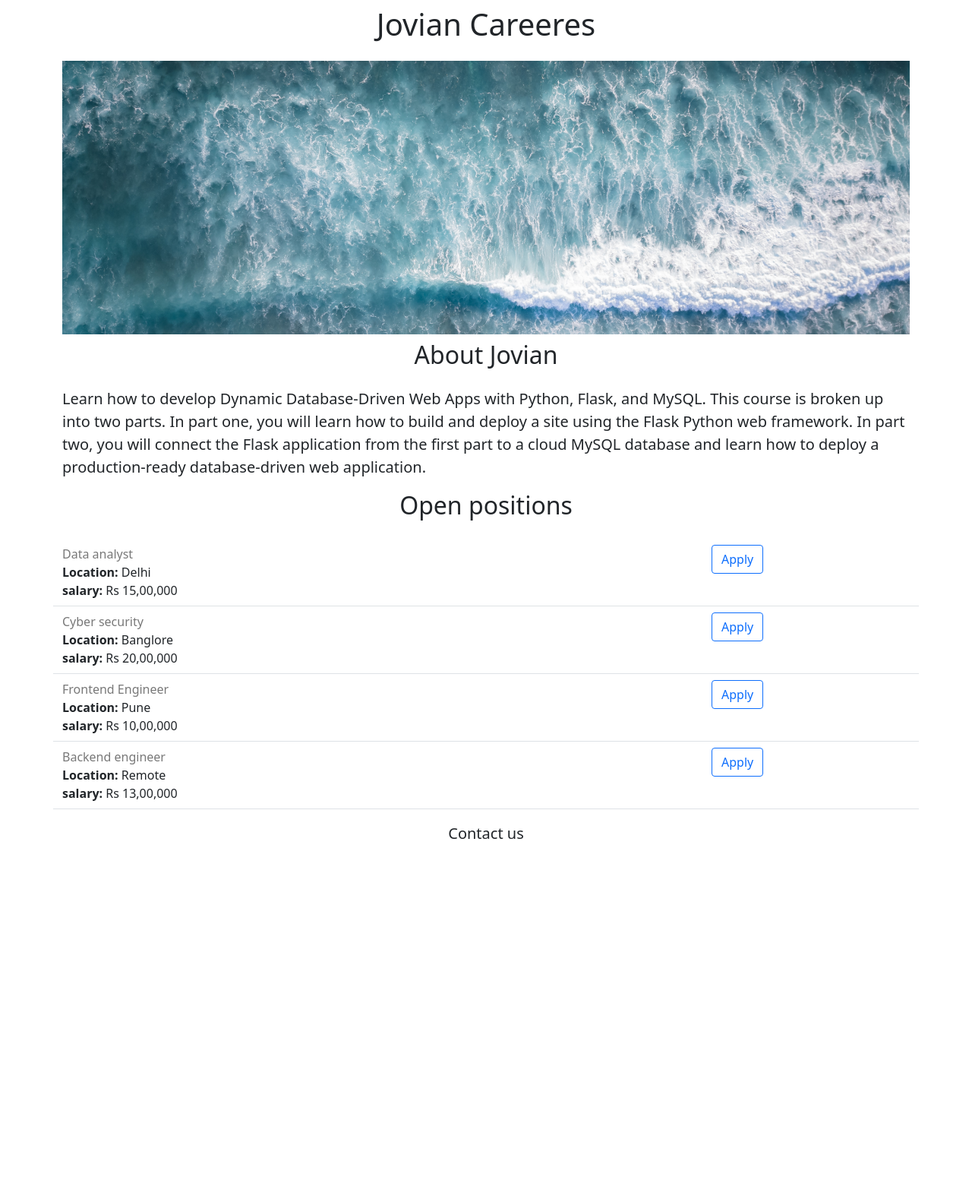
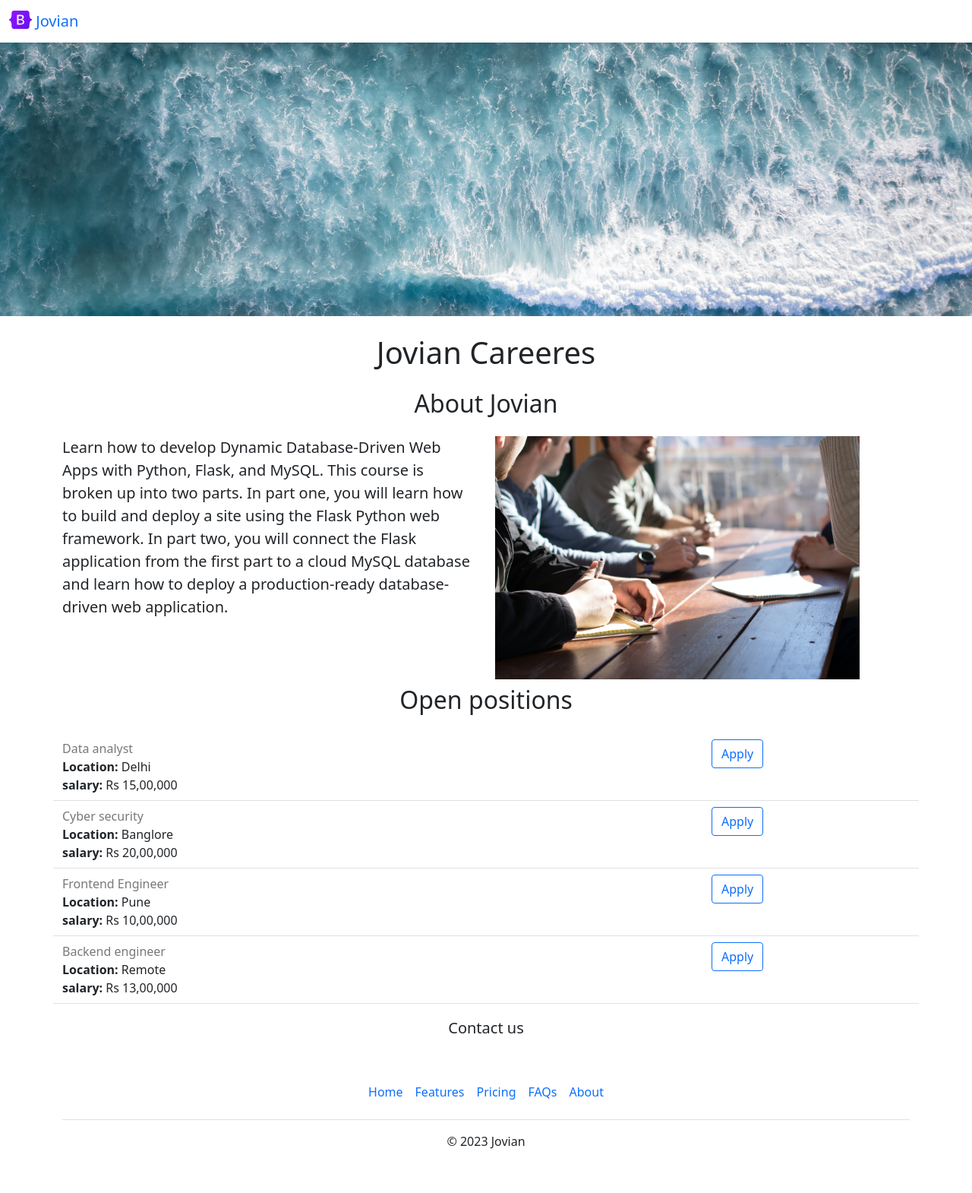
Before and after one commit to SamarthKolkar/flask_practice, a Flask app: page / in a window 1280 px wide. Shown: the whole page at 76% size. Before the commit the page ends 1104 px from the top, so only its background shows below. Run offline with Flask 3, Linux system fonts and the light colour scheme.

Commit message:
made more aesthetic look

```diff
--- /dev/null
+++ b/templates/footer.html
@@ -0,0 +1,13 @@
+
+<div class="container">
+    <footer class="py-3 my-4">
+      <ul class="nav justify-content-center border-bottom pb-3 mb-3">
+        <li class="nav-item"><a href="#" class="nav-link px-2 text-body-secondary">Home</a></li>
+        <li class="nav-item"><a href="#" class="nav-link px-2 text-body-secondary">Features</a></li>
+        <li class="nav-item"><a href="#" class="nav-link px-2 text-body-secondary">Pricing</a></li>
+        <li class="nav-item"><a href="#" class="nav-link px-2 text-body-secondary">FAQs</a></li>
+        <li class="nav-item"><a href="#" class="nav-link px-2 text-body-secondary">About</a></li>
+      </ul>
+      <p class="text-center text-body-secondary">&copy; 2023 Jovian</p>
+    </footer>
+  </div>
--- a/templates/home.html
+++ b/templates/home.html
@@ -18,21 +18,31 @@
                 height: 360px;
                 width: 100%;
                 object-fit: cover;
+                margin-bottom: 16px;
             }
         </style>
     </head>
     <body>
+        {% include 'nav.html' %}
+        <img class="img-fluid" id="banner" src="static\johannes-mandle-r_FNlKOxxos-unsplash.jpg" >
         <div class="container">
             <h1 class="text-center mt-2 mb-4">Jovian Careeres</h1>
-            <img class="img-fluid" id="banner" src="static\johannes-mandle-r_FNlKOxxos-unsplash.jpg" >
 
             <h2 class="text-center mt-2 mb-4">
                 About Jovian
             </h2>
 
-            <p class="lead">
-                Learn how to develop Dynamic Database-Driven Web Apps with Python, Flask, and MySQL. This course is broken up into two parts. In part one, you will learn how to build and deploy a site using the Flask Python web framework. In part two, you will connect the Flask application from the first part to a cloud MySQL database and learn how to deploy a production-ready database-driven web application.
-            </p>
+            <div class="row">
+                <div class="col-6">
+                    <p class="lead">
+                        Learn how to develop Dynamic Database-Driven Web Apps with Python, Flask, and MySQL. This course is broken up into two parts. In part one, you will learn how to build and deploy a site using the Flask Python web framework. In part two, you will connect the Flask application from the first part to a cloud MySQL database and learn how to deploy a production-ready database-driven web application.
+                    </p>
+                </div>
+
+                <div class="col-6">
+                    <img src="/static/dylan-gillis-KdeqA3aTnBY-unsplash.jpg" alt="" height="320px">
+                </div>
+            </div>
 
             <h2 class="text-center mt-2 mb-4">
                 Open positions
@@ -50,5 +60,8 @@
                 </button>
             </div>
         </div>
+        <div>
+            {% include 'footer.html' %}
+        </div>
     </body>
 </html>
--- /dev/null
+++ b/templates/nav.html
@@ -0,0 +1,10 @@
+<nav class="navbar shadow-sm fixed-top bg-white">
+    <div class="container-fluid">
+      <a class="navbar-brand" href="#">
+        <img src="/static/bootstrap-logo.svg" alt="Logo" width="30" height="24" class="d-inline-block align-text-top">
+        Jovian
+      </a>
+    </div>
+  </nav>
+
+  <div style="height:56px ;"></div>
```
Also changed, not shown: static/bootstrap-logo.svg (added), static/dylan-gillis-KdeqA3aTnBY-unsplash.jpg (added).
